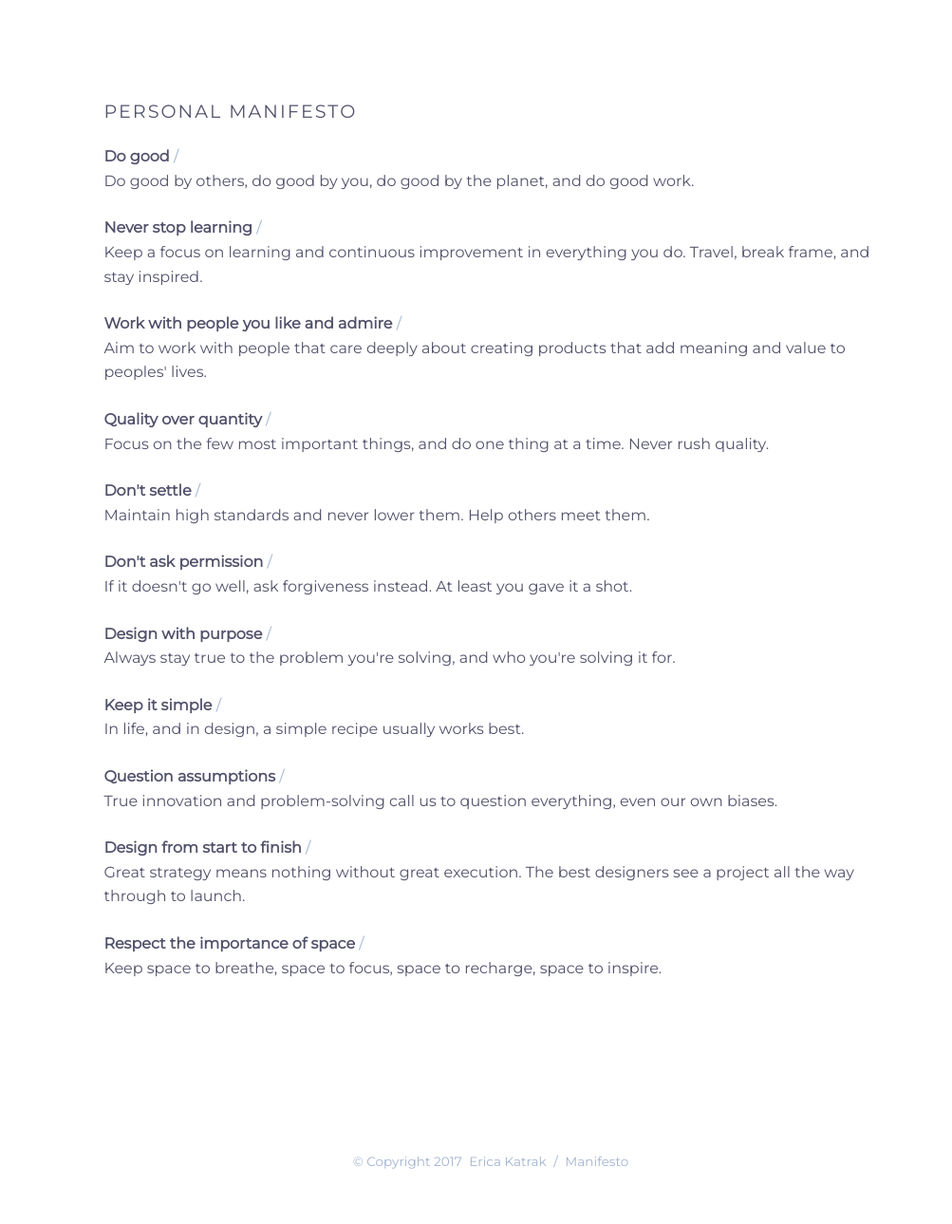
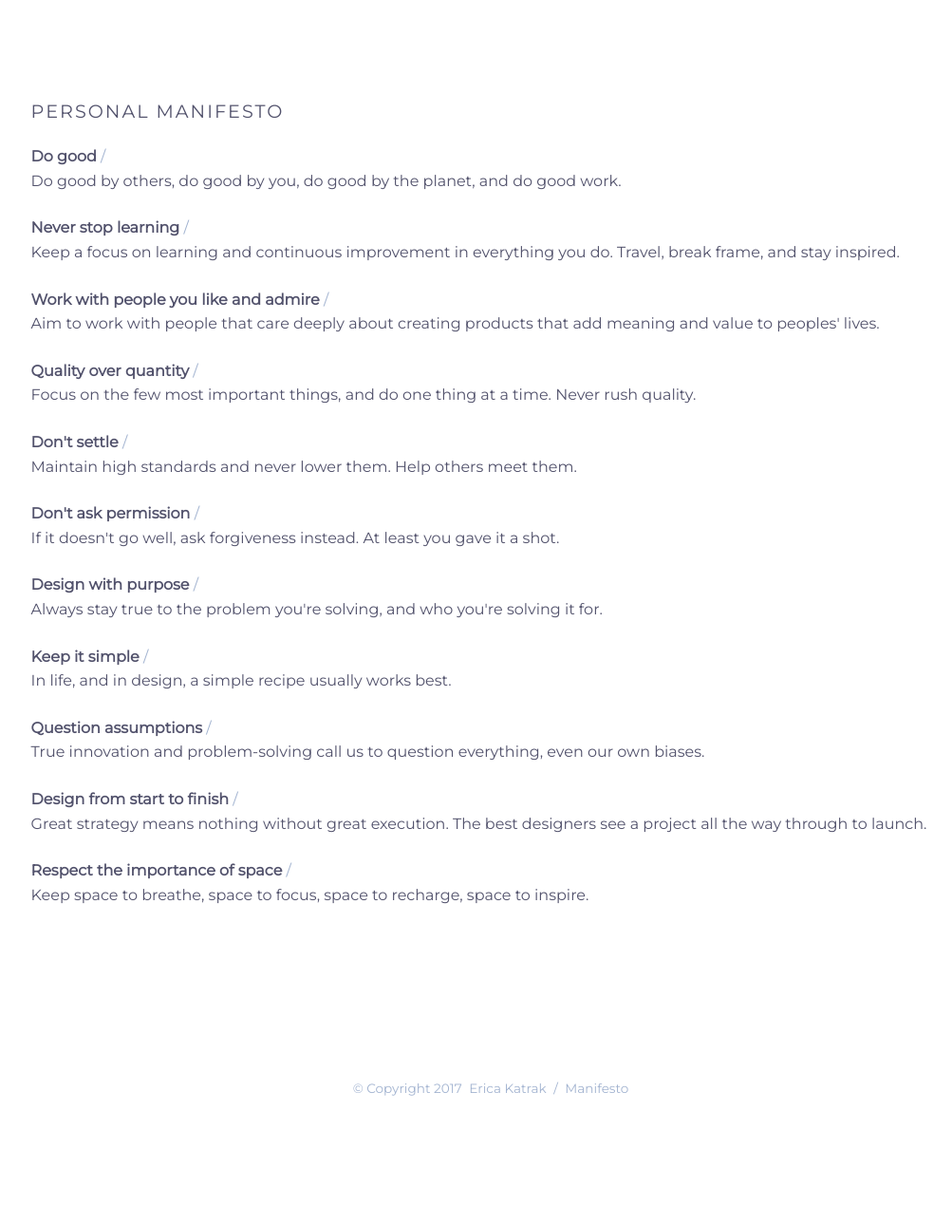
Before and after one commit to ericakatrak/ericakatrak.github.io, a Jekyll site: the page built from manifesto.html, in a window 1280 px wide. Shown: the whole page at 95% size, without its empty margins (121-1124 px from the left). Built offline with Jekyll 4.4.1, drawn with Linux system fonts in a browser that asks for light colours; after the commit the page ends 1212 px from its top, so only the background shows below that.

Commit message:
width update

```diff
--- a/css/style.css
+++ b/css/style.css
@@ -76,9 +76,9 @@ cite {
 article {font-size: 100%;}
 
 section {
-	max-width: 1300px;
+	max-width: 1400px;
 	margin: 0 auto;
-	padding: 8% 18%;
+	padding: 8% 12%;
 }
 section.intro {text-align: center;}
 
```
